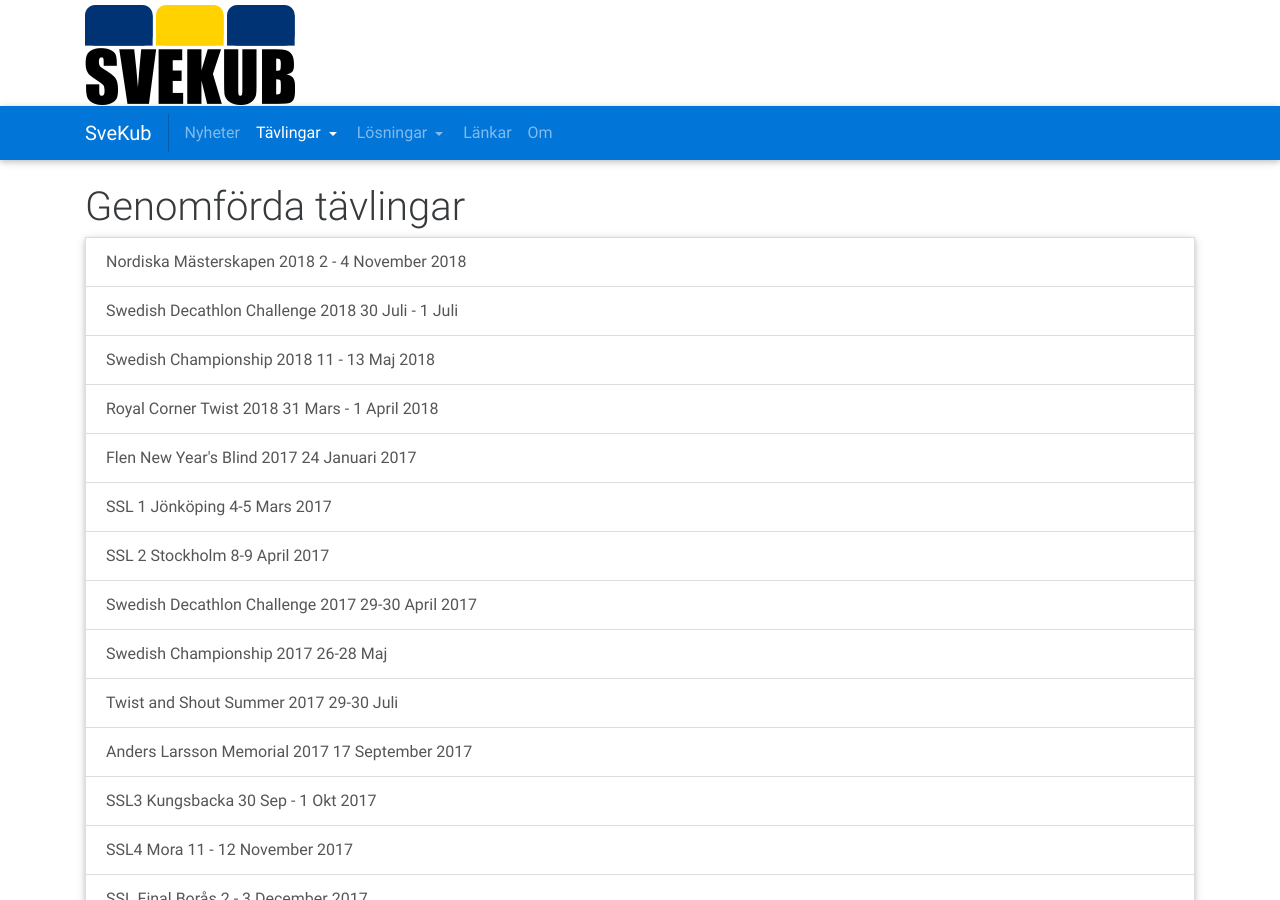
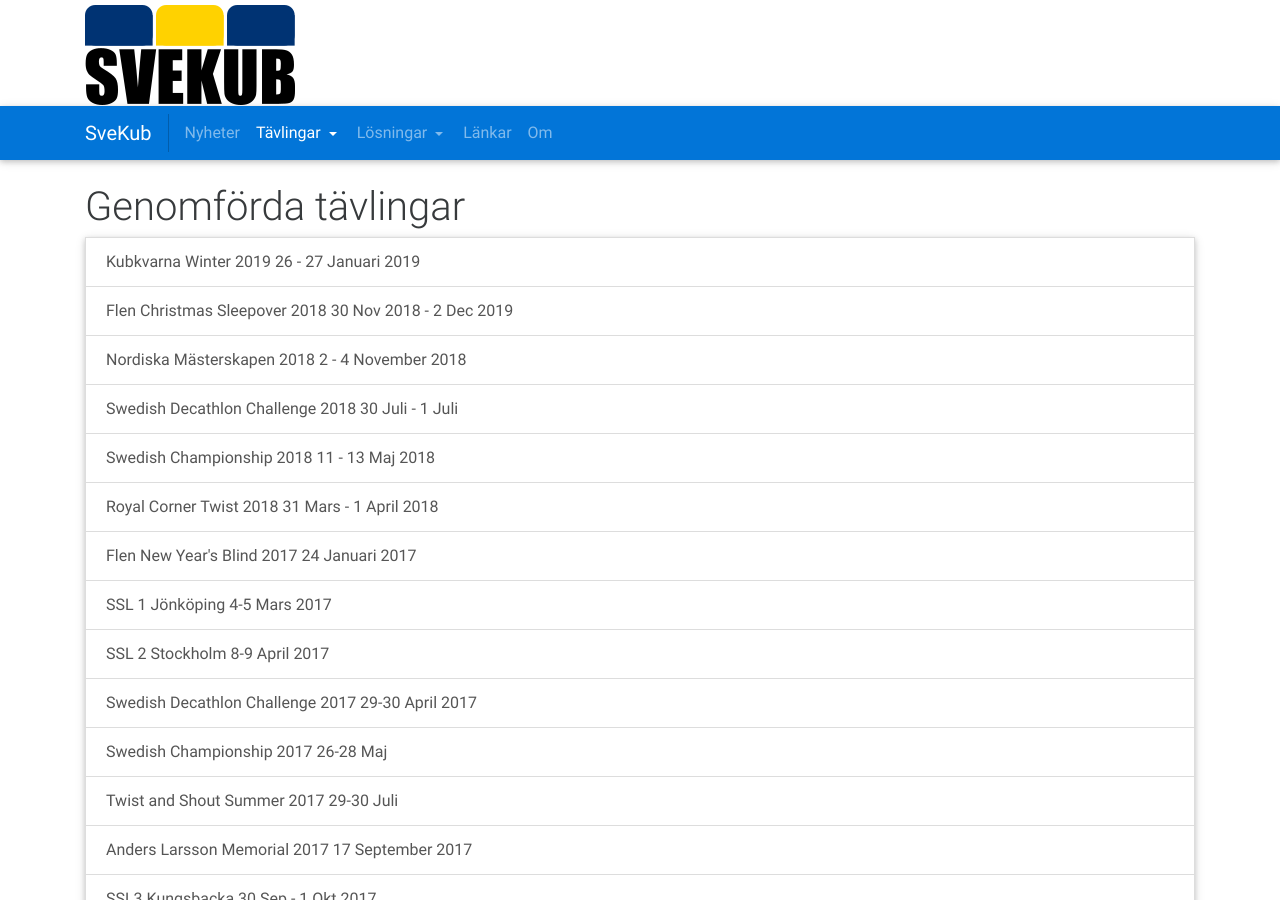
Before and after one commit to SveKub/SveKubOldSite, a Jekyll site: the page built from Tavlingar/genomforda.md, in a window 1280 px wide and 900 px high. Built offline with Jekyll 4.4.1, drawn with Linux system fonts in a browser that asks for light colours; nearby versions of some CDN libraries.

Commit message:
Update genomfordaTavlingar.yml

```diff
--- a/_data/genomfordaTavlingar.yml
+++ b/_data/genomfordaTavlingar.yml
@@ -1,3 +1,9 @@
+- namn: Kubkvarna Winter 2019
+  url: https://www.worldcubeassociation.org/competitions/KubkvarnaWinter2019
+  datum: 26 - 27 Januari 2019
+- namn: Flen Christmas Sleepover 2018
+  url: https://www.worldcubeassociation.org/competitions/FlenChristmasSleepover2018
+  datum: 30 Nov 2018 - 2 Dec 2019
 - namn: Nordiska Mästerskapen 2018
   url: https://www.worldcubeassociation.org/competitions?utf8=%E2%9C%93&region=Sweden&search=&state=present&year=all+years&from_date=&to_date=&delegate=&display=list
   datum: 2 - 4 November 2018
```
